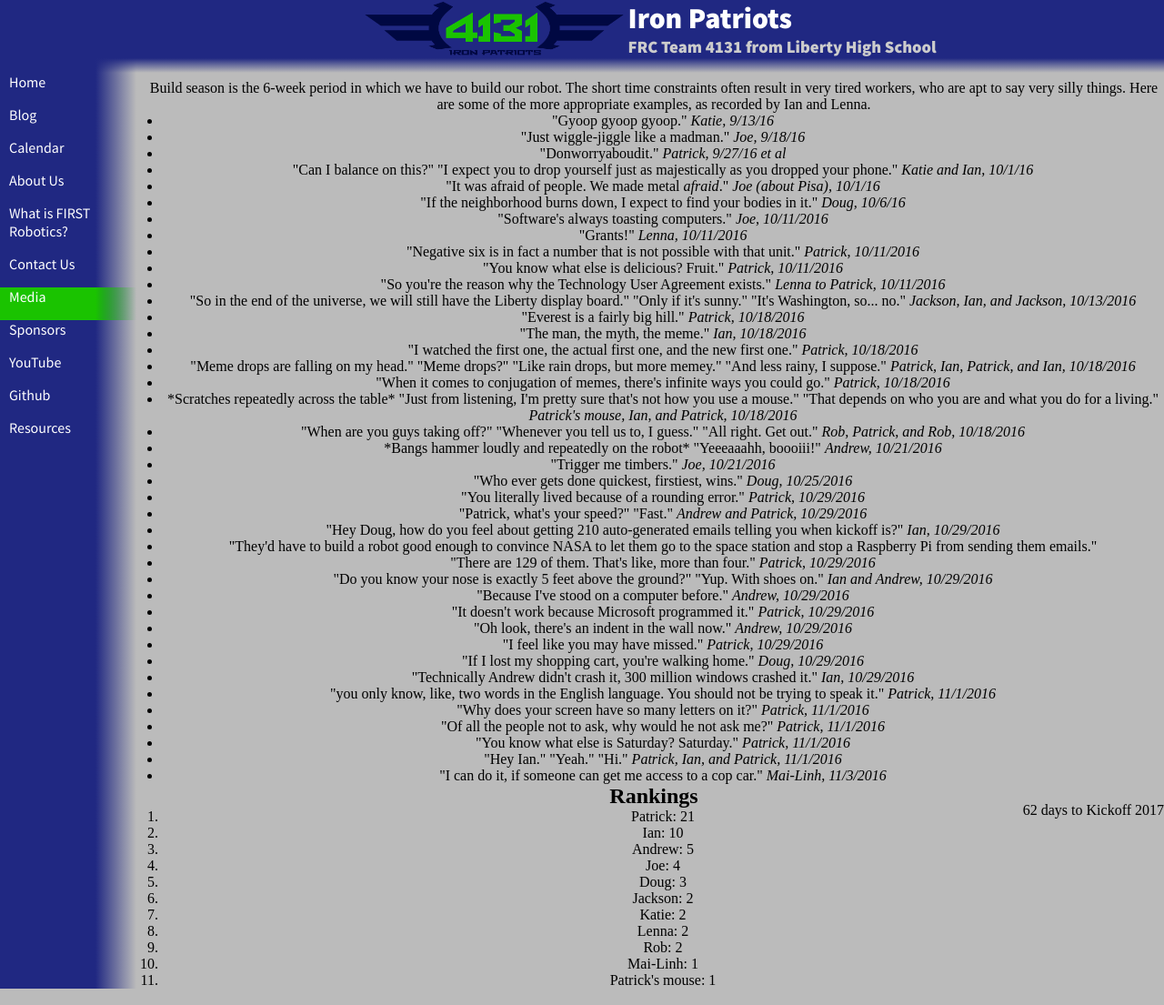
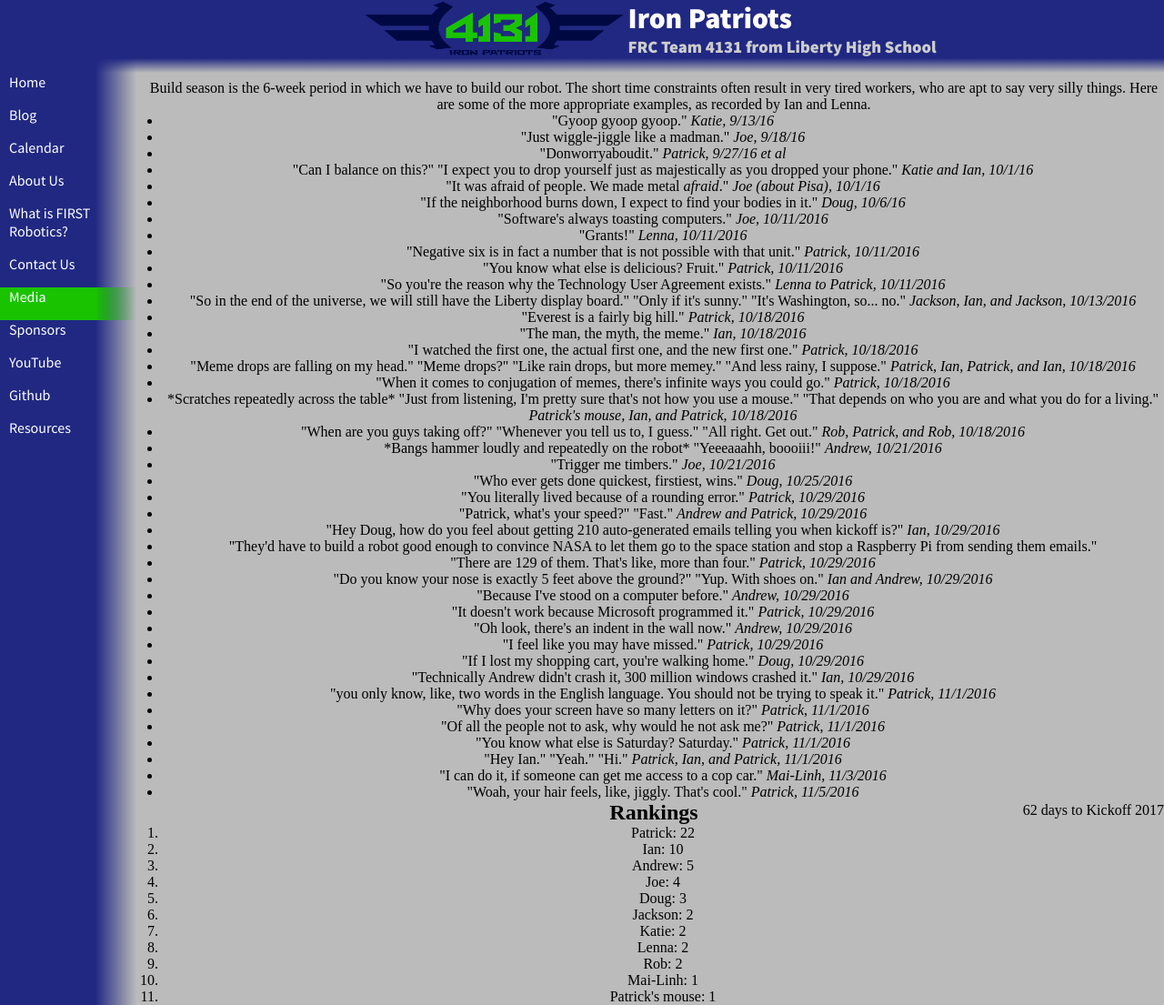
Before and after one commit to katiebugmoon/FRC4131.github.io, a Jekyll site: the page built from media/2017/quotes.html, in a window 1280 px wide. Shown: the whole page at 91% size. Built offline with Jekyll 4.4.1, drawn with Linux system fonts in a browser that asks for light colours; nearby versions of some CDN libraries.

Commit message:
Update quotes.html

```diff
--- a/media/2017/quotes.html
+++ b/media/2017/quotes.html
@@ -44,6 +44,7 @@ title: Build Season 2017 Quotes
 	<li>"You know what else is Saturday? Saturday." <i>Patrick, 11/1/2016</i></li>
 	<li>"Hey Ian." "Yeah." "Hi." <i>Patrick, Ian, and Patrick, 11/1/2016</i></li>
 	<li>"I can do it, if someone can get me access to a cop car." <i>Mai-Linh, 11/3/2016</i></li>
+	<li>"Woah, your hair feels, like, jiggly. That's cool." <i>Patrick, 11/5/2016</i></li>
 </ul>
 <h2>Rankings</h2>
 <ol id='rankings'></ol>
```
